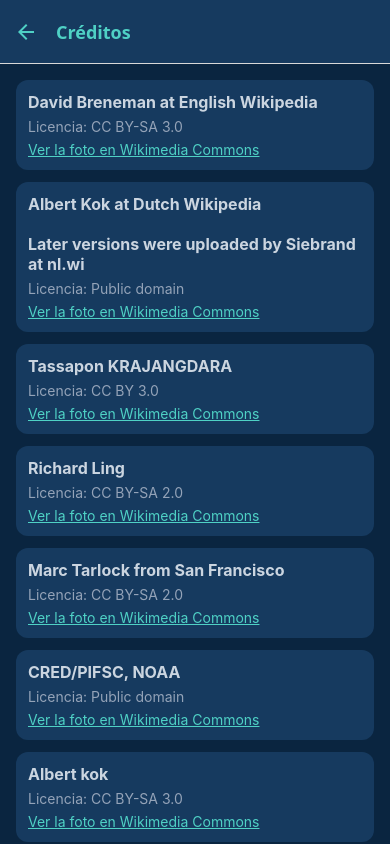
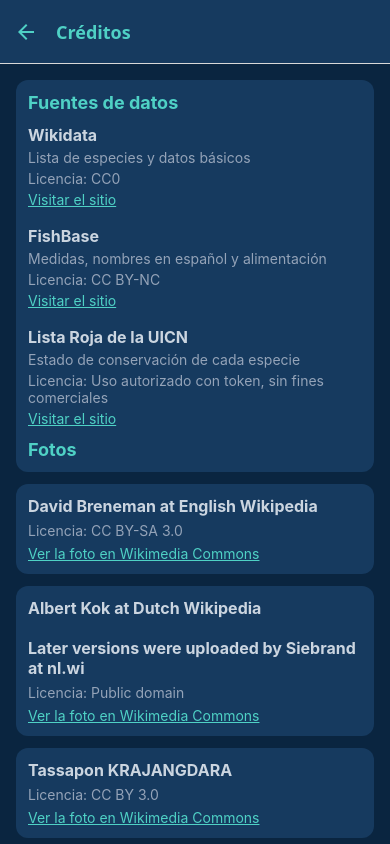
Before and after one commit to nidoco/DataBite, a React Native app: screen /Creditos in a window 390 px wide. Built offline with nearby package versions, Linux system fonts and the light colour scheme; what react-native-worklets would draw is missing.

Commit message:
Agregar fuentes de datos a la pantalla de créditos

```diff
--- a/screens/CreditosScreen.tsx
+++ b/screens/CreditosScreen.tsx
@@ -4,6 +4,27 @@ import creditos from '../data/creditos.json';
 import { RootStackParamList } from '../types/navigation';
 
 type Props = NativeStackScreenProps<RootStackParamList, 'Creditos'>;
+
+const fuentesDeDatos = [
+  {
+    nombre: 'Wikidata',
+    uso: 'Lista de especies y datos básicos',
+    licencia: 'CC0',
+    url: 'https://www.wikidata.org',
+  },
+  {
+    nombre: 'FishBase',
+    uso: 'Medidas, nombres en español y alimentación',
+    licencia: 'CC BY-NC',
+    url: 'https://www.fishbase.se',
+  },
+  {
+    nombre: 'Lista Roja de la UICN',
+    uso: 'Estado de conservación de cada especie',
+    licencia: 'Uso autorizado con token, sin fines comerciales',
+    url: 'https://www.iucnredlist.org',
+  },
+];
 
 // Modal con el autor, la licencia y la fuente de cada foto de la app.
 export function CreditosScreen({ navigation }: Props) {
@@ -22,6 +43,22 @@ export function CreditosScreen({ navigation }: Props) {
           </Pressable>
         </View>
       )}
+      ListHeaderComponent={
+        <View style={styles.tarjeta}>
+          <Text style={styles.titulo}>Fuentes de datos</Text>
+          {fuentesDeDatos.map((fuente) => (
+            <View key={fuente.nombre} style={styles.fuente}>
+              <Text style={styles.autor}>{fuente.nombre}</Text>
+              <Text style={styles.licencia}>{fuente.uso}</Text>
+              <Text style={styles.licencia}>Licencia: {fuente.licencia}</Text>
+              <Pressable onPress={() => Linking.openURL(fuente.url)}>
+                <Text style={styles.enlace}>Visitar el sitio</Text>
+              </Pressable>
+            </View>
+          ))}
+          <Text style={styles.titulo}>Fotos</Text>
+        </View>
+      }
       ListEmptyComponent={<Text style={styles.texto}>No hay créditos disponibles</Text>}
       ListFooterComponent={
         <Pressable style={styles.boton} onPress={() => navigation.goBack()}>
@@ -61,6 +98,15 @@ const styles = StyleSheet.create({
     fontSize: 14,
     textDecorationLine: 'underline',
   },
+  titulo: {
+    color: '#4fd1c5',
+    fontSize: 18,
+    fontWeight: 'bold',
+  },
+  fuente: {
+    gap: 4,
+    paddingVertical: 6,
+  },
   texto: {
     color: '#cbd5e0',
     fontSize: 16,
```
